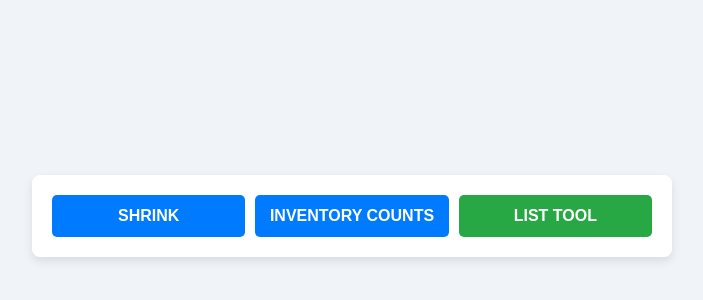
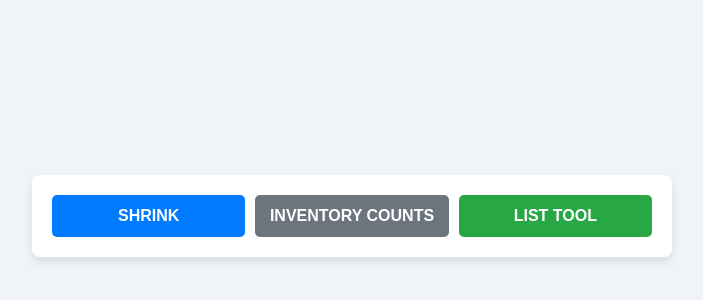
Before and after one commit to KarshBa/HGC_USER_DASH, a plain HTML site: page index.html in a window 1280 px wide. Shown: the part 184-484 px from the top of the page, without its empty margins (288-991 px from the left). Drawn offline with Linux system fonts and the light colour scheme.

Commit message:
Update index.html

```diff
--- a/index.html
+++ b/index.html
@@ -50,13 +50,19 @@
     .button.green:hover {
       background-color: #1e7e34;
     }
+    .button.gray {
+      background-color: #6c757d;
+    }
+    .button.gray:hover {
+      background-color: #5a6268;
+    }
   </style>
 </head>
 <body>
 
   <div class="dashboard">
     <a href="https://inventory-app-bxr3.onrender.com/user.html" class="button">SHRINK</a>
-    <a href="https://inventory-counts.onrender.com/user.html" class="button">INVENTORY COUNTS</a>
+    <a href="https://inventory-counts.onrender.com/user.html" class="button gray">INVENTORY COUNTS</a>
     <a href="https://inventory-counts.onrender.com/simplelist.html" class="button green">LIST TOOL</a>
   </div>
 
```
